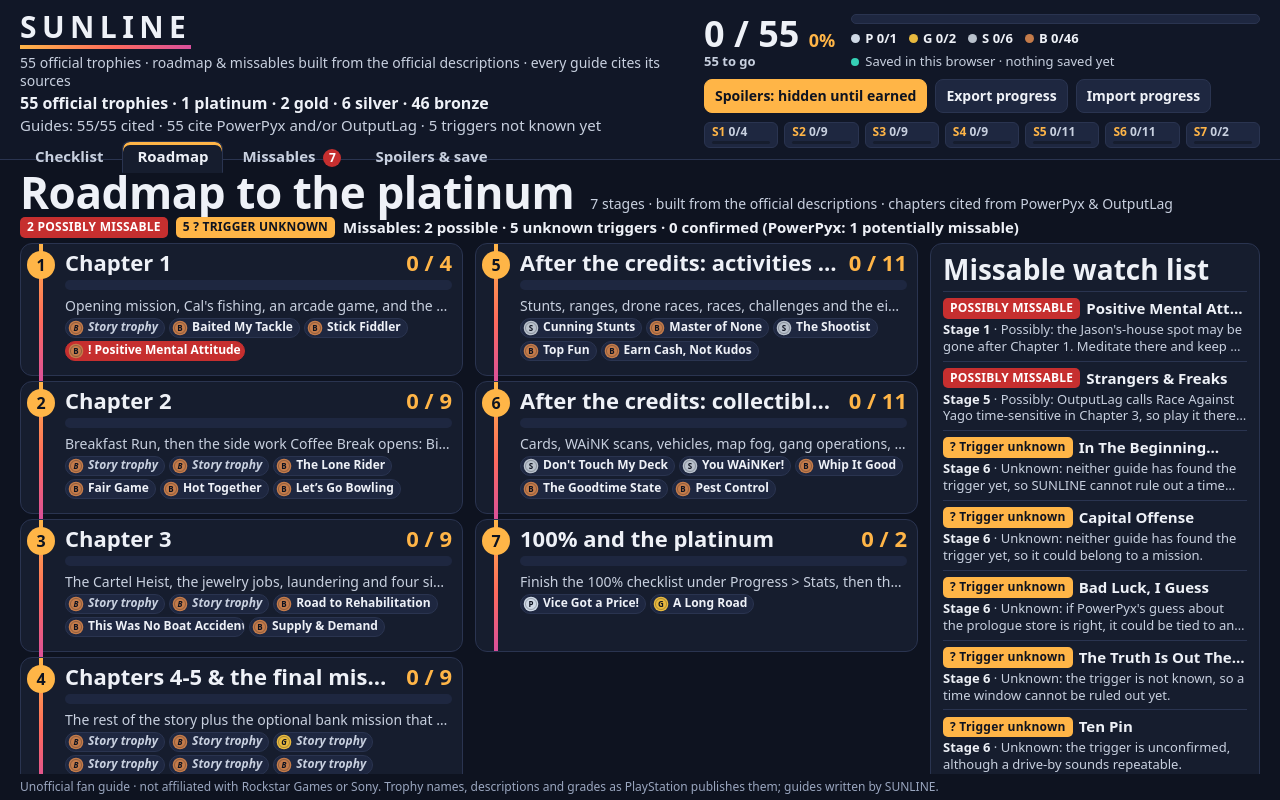
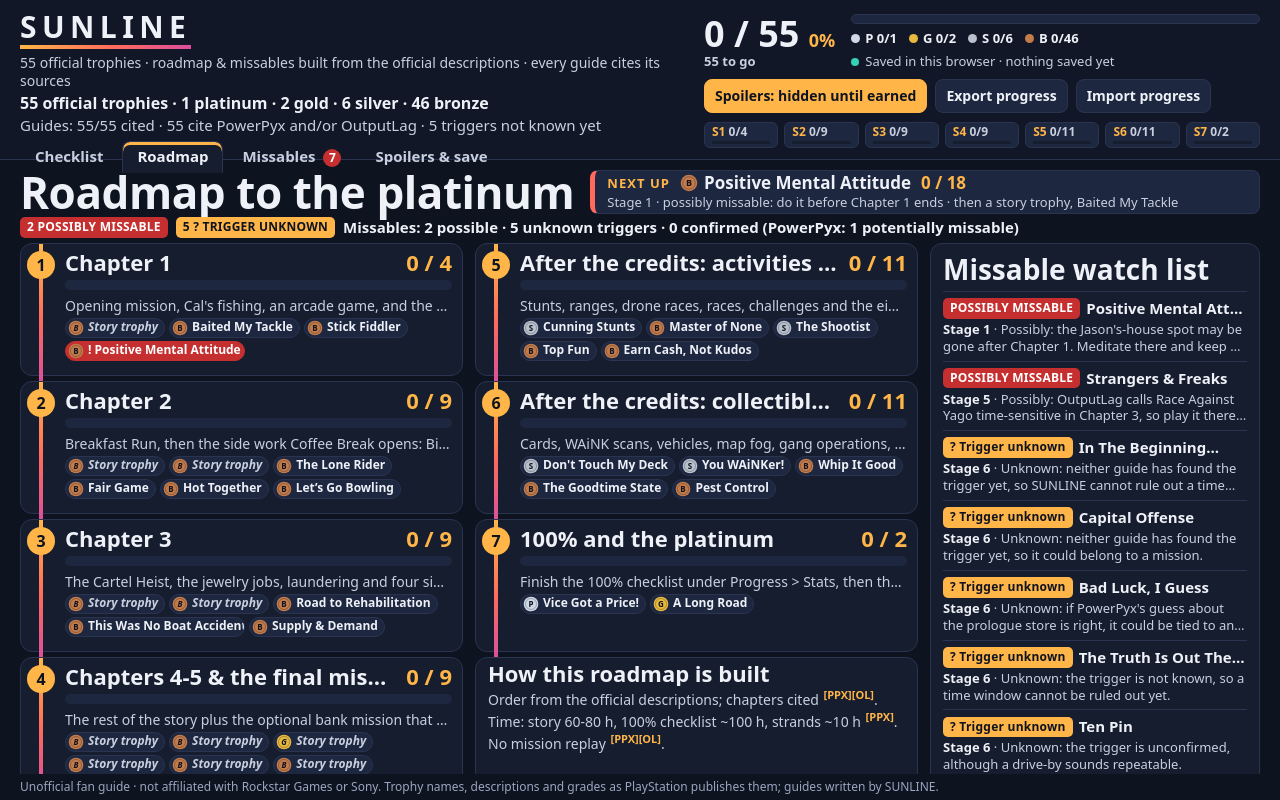
Before and after one commit to nightshift-labs-ai/sunline-trophy-guide, a plain HTML site: page app/index.html in a window 1280 px wide. Both pictures are taken after a click on the link "Roadmap". Drawn offline with Linux system fonts and the light colour scheme.

Commit message:
SUNLINE M2h: 'Next up' card beside the roadmap title (first stage with work left; possibly-missable first, then counters under way) and a cited 'How this roadmap is built' card with PowerPyx's hour estimates; shot tool drops below q85 only to stay under the gate; shots re-taken
Co-Authored-By: Claude Opus 5.5 <noreply@anthropic.com>

```diff
--- a/app/css/sunline.css
+++ b/app/css/sunline.css
@@ -487,6 +487,28 @@ body[data-route="roadmap"] .view, body[data-route="missables"] .view { grid-temp
 
 .road-sub { margin: 0; font-size: 14px; color: var(--desc); flex: 1; min-width: 0; white-space: nowrap; overflow: hidden; text-overflow: ellipsis; }
 
+/* "Next up": one compact card beside the roadmap title, with the sun line on its left edge. */
+.next-up { flex: 1; min-width: 0; align-self: center; display: flex; flex-wrap: wrap; align-items: center; gap: 0 10px;
+  padding: 1px 12px 2px; line-height: 1.3; border: 1px solid var(--line); border-left: 5px solid #ff6a5c; border-radius: var(--r-ctl);
+  background: var(--raised); font-size: 14px; color: var(--desc); }
+
+.next-label { font-size: 13px; font-weight: 800; letter-spacing: 0.08em; text-transform: uppercase; color: var(--amber); }
+
+.next-name { display: inline-flex; align-items: center; gap: 6px; font-size: 17px; font-weight: 800; color: var(--text);
+  text-decoration: none; }
+
+.next-why b { color: var(--amber); }
+
+.next-then { flex-basis: 100%; font-size: 13px; white-space: nowrap; overflow: hidden; text-overflow: ellipsis; }
+
+.next-why { font-size: 17px; font-weight: 800; }
+
+.stage-card.method-card { padding-left: 12px; }
+
+.stage-card.method-card::before { display: none; }
+
+.stage-card.method-card p { margin: 2px 0 4px; font-size: 14px; line-height: 1.35; color: var(--desc); }
+
 #missables .road-head { flex-wrap: wrap; }
 
 #missables .road-sub { white-space: normal; font-size: 15px; }
--- a/app/js/views/roadmap-view.js
+++ b/app/js/views/roadmap-view.js
@@ -1,5 +1,5 @@
 // Roadmap view: 7 stage cards on the sun-line spine with progress and cites, the missable watch list, and the Missables page.
-import { escapeHtml } from "../trophy-data.js";
+import { escapeHtml, formatAmount } from "../trophy-data.js";
 import { maskedName, isSpoilerMasked } from "../spoiler-rule.js";
 import { medalSvg, missableFlagHtml } from "./checklist-view.js";
 
@@ -7,10 +7,54 @@ export function renderRoadmap(stages, progress) {
   const flagged = stages.flatMap((s) => s.trophies).filter((t) => t.missable);
   const cards = stages.map((s) => stageCardHtml(s, progress)).join("");
   document.getElementById("roadmap").innerHTML =
-    `<div class="road-head"><h2 class="banner-title">Roadmap to the platinum</h2>` +
-    `<p class="road-sub">7 stages · built from the official descriptions · chapters cited from PowerPyx &amp; OutputLag</p></div>` +
+    `<div class="road-head"><h2 class="banner-title">Roadmap to the platinum</h2>${nextUpHtml(stages, progress)}</div>` +
     `<p class="missables-line">${missablesSummaryHtml(flagged)}<span>${escapeHtml(context.missables)}</span></p>` +
-    `<div class="road-grid"><div class="stages">${cards}</div>${watchListHtml(flagged, stages, progress)}</div>`;
+    `<div class="road-grid"><div class="stages">${cards}${methodCardHtml()}</div>` +
+    `${watchListHtml(flagged, stages, progress)}</div>`;
+}
+
+// "Next up": the first roadmap stage with work left; inside it a possibly-missable trophy comes first, then a
+// counter already under way, then roadmap order. Two more follow as "then".
+export function pickNextUp(stages, progress) {
+  const rank = (t) => (t.missable === "possible" ? 0 : progress.counters[t.id] ? 1 : 2);
+  const open = stages.flatMap((s) =>
+    s.trophies.filter((t) => !progress.earned[t.id] && t.grade !== "platinum").map((t, i) => ({ t, s, i })),
+  );
+  if (!open.length) return [];
+  const first = open[0].s.n;
+  const head = open.filter((o) => o.s.n === first).sort((a, b) => rank(a.t) - rank(b.t) || a.i - b.i);
+  return [...head, ...open.filter((o) => o.s.n !== first)].slice(0, 3);
+}
+
+function nextUpHtml(stages, progress) {
+  const [pick, ...then] = pickNextUp(stages, progress);
+  if (!pick) return `<div class="next-up"><span class="next-label">Next up</span><b>Only the platinum is left.</b></div>`;
+  const t = pick.t;
+  const value = progress.counters[t.id];
+  const why =
+    t.missable === "possible"
+      ? `possibly missable: do it before ${escapeHtml(pick.s.title)} ends`
+      : value
+        ? "under way: finish what you started"
+        : escapeHtml(pick.s.title);
+  const count = t.target ? ` · <b class="num">${formatAmount(value || 0, t.unit)} / ${formatAmount(t.target, t.unit)}</b>` : "";
+  const thenText = then.map((o) => escapeHtml(isSpoilerMasked(o.t, progress) ? "a story trophy" : o.t.name)).join(", ");
+  return (
+    `<div class="next-up" aria-label="Next up"><span class="next-label">Next up</span>` +
+    `<a class="next-name" href="#/checklist?f=all&amp;t=${t.id}">${medalSvg(t.grade, 18)}${escapeHtml(maskedName(t, progress))}</a>` +
+    `<span class="next-why">${count.slice(3)}</span>` +
+    `<span class="next-then">Stage ${pick.s.n} · ${why}${thenText ? ` · then ${thenText}` : ""}</span></div>`
+  );
+}
+
+// Fills the free grid slot under stage 7: how the stages were put together, with PowerPyx's own hour estimates.
+function methodCardHtml() {
+  return (
+    `<article class="stage-card method-card" aria-label="How this roadmap is built"><h3 class="stage-title">How this roadmap is built</h3>` +
+    `<p>Order from the official descriptions; chapters cited <sup class="cite-mark">[PPX][OL]</sup>. ` +
+    `Time: story 60-80 h, 100% checklist ~100 h, strands ~10 h <sup class="cite-mark">[PPX]</sup>. ` +
+    `No mission replay <sup class="cite-mark">[PPX][OL]</sup>.</p></article>`
+  );
 }
 
 let context = { missables: "", sources: {} };
--- a/tools/shoot.mjs
+++ b/tools/shoot.mjs
@@ -28,6 +28,7 @@ const SHOTS = {
 const FINAL = ["1-checklist-guide.jpg", "2-roadmap.jpg", "3-spoilers-save.jpg"];
 
 const MAX_BYTES = 210 * 1024;
+const GATE_BYTES = 250 * 1024; // a margin under the gate's 256 KiB
 
 async function shoot(browser, name, spec) {
   const context = await browser.newContext({ viewport: { width: 1280, height: 800 }, deviceScaleFactor: 1 });
@@ -54,6 +55,11 @@ async function shoot(browser, name, spec) {
     quality -= 1;
     buffer = await page.screenshot({ type: "jpeg", quality });
   }
+  // Below q85 only when the shot would break the gate's hard limit; the judge sheet re-encodes at q82 anyway.
+  while (buffer.length > GATE_BYTES && quality > 78) {
+    quality -= 1;
+    buffer = await page.screenshot({ type: "jpeg", quality });
+  }
   writeFileSync(join(outDir, name), buffer);
   console.log(`${name}: ${buffer.length} bytes at q${quality}${buffer.length > MAX_BYTES ? " (OVER 210 KiB)" : ""}`);
   await context.close();
```
Also changed, not shown: screenshots/1-checklist-guide.jpg, screenshots/2-roadmap.jpg, screenshots/3-spoilers-save.jpg.
